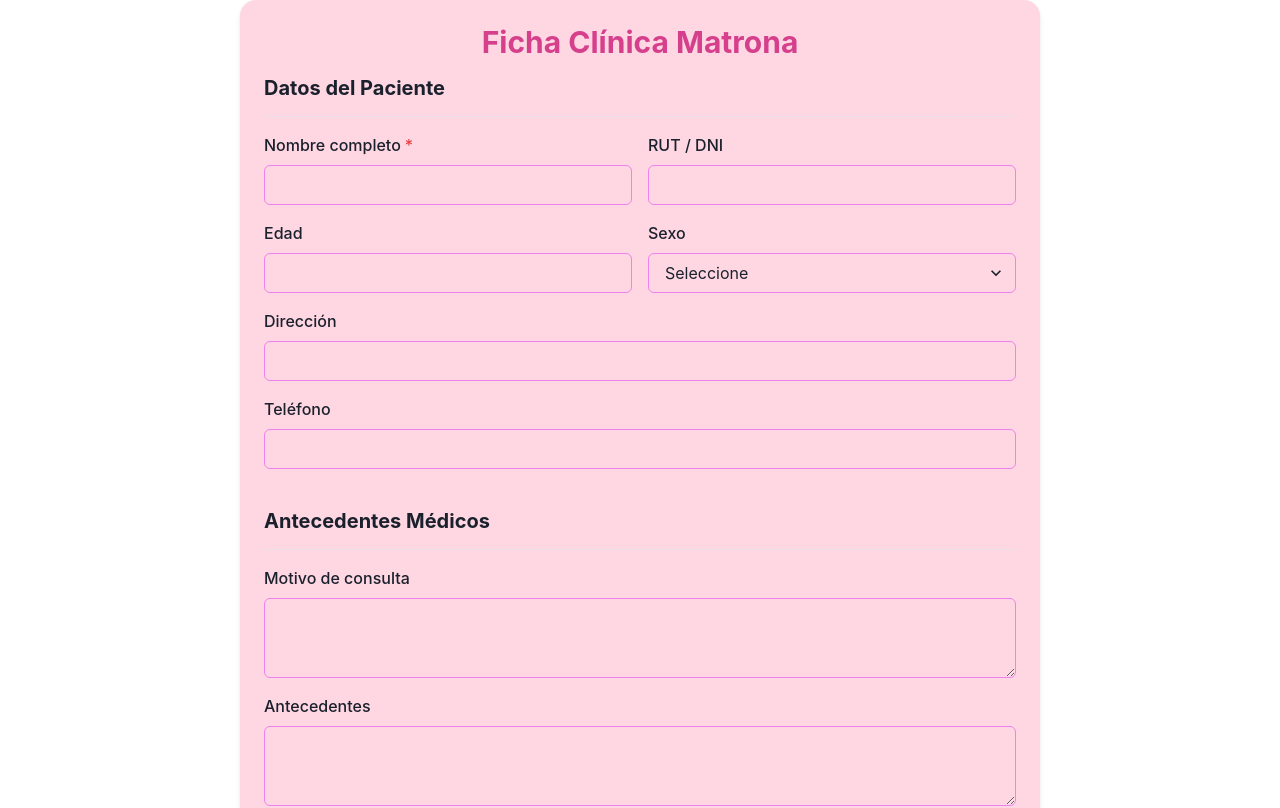
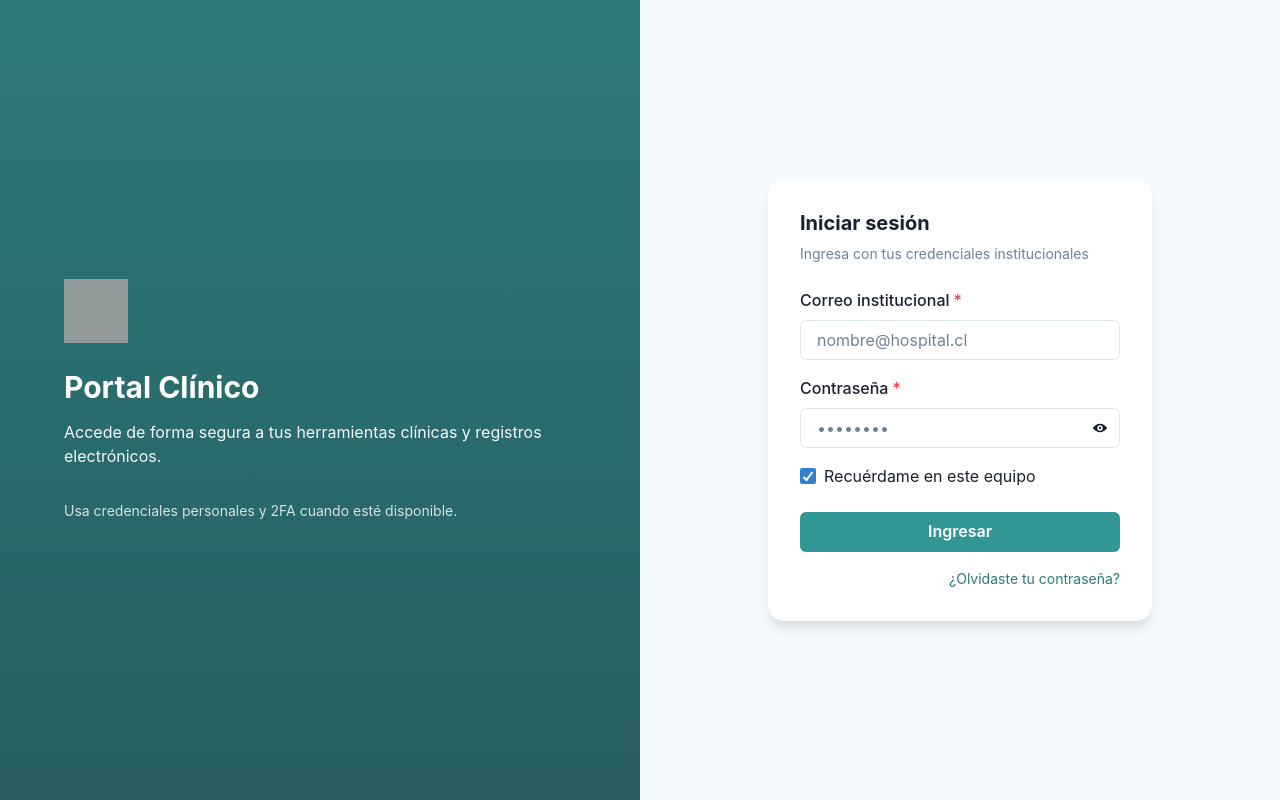
Before and after one commit to nicolo404/ficha-clinica, a React (Vite) app: page / in a window 1280 px wide. Shown: the top 808 px of the page. Built offline with nearby package versions, Linux system fonts and the light colour scheme; grey boxes are pictures that could not be loaded.

Commit message:
Implement login form and page with validation and user feedback

```diff
--- a/package.json
+++ b/package.json
@@ -10,13 +10,15 @@
     "preview": "vite preview"
   },
   "dependencies": {
+    "@chakra-ui/icons": "^2.2.4",
     "@chakra-ui/react": "^2.10.9",
     "@emotion/react": "^11.14.0",
     "@emotion/styled": "^11.14.1",
     "axios": "^1.13.1",
     "framer-motion": "^12.23.24",
     "react": "^19.1.1",
-    "react-dom": "^19.1.1"
+    "react-dom": "^19.1.1",
+    "react-router-dom": "^7.9.5"
   },
   "devDependencies": {
     "@eslint/js": "^9.36.0",
--- a/src/App.jsx
+++ b/src/App.jsx
@@ -1,10 +1,19 @@
 //aplicar rutas route
+import { BrowserRouter as Router, Route, Routes } from 'react-router-dom';
+import React from 'react';
 
-import React from 'react';
 import FichaClinicaPage from './assets/ficha-clinica/page/FichaClinica.jsx';
+import LoginPage from './assets/Login/LoginPage.jsx';
 
 const App = () => {
-  return <FichaClinicaPage/>;
+  return (
+    <Router>
+      <Routes>
+        <Route path="/ficha_clinica" element={<FichaClinicaPage />} />
+        <Route path="/" element={<LoginPage />} />
+      </Routes>
+    </Router>
+  );
 };
 
 export default App;
--- /dev/null
+++ b/src/assets/Login/Components/FormLogin.jsx
@@ -0,0 +1,143 @@
+import { useState } from "react";
+import {
+  Button,
+  Checkbox,
+  FormControl,
+  FormLabel,
+  FormErrorMessage,
+  Input,
+  InputGroup,
+  InputRightElement,
+  IconButton,
+  Link,
+  VStack,
+  useToast,
+} from "@chakra-ui/react";
+import { ViewIcon, ViewOffIcon } from "@chakra-ui/icons";
+import { useNavigate } from "react-router-dom";
+export default function LoginForm() {
+  const toast = useToast();
+    const navigate = useNavigate();
+  const [loading, setLoading] = useState(false);
+  const [showPwd, setShowPwd] = useState(false);
+  const [values, setValues] = useState({ email: "", password: "", remember: true });
+  const [errors, setErrors] = useState({ email: "", password: "" });
+
+  const onChange = (e) => {
+    const { name, value, type, checked } = e.target;
+    setValues((v) => ({ ...v, [name]: type === "checkbox" ? checked : value }));
+  };
+
+  const validate = () => {
+    const e = { email: "", password: "" };
+    if (!values.email) e.email = "El correo es obligatorio";
+    else if (!/^[\w-.]+@([\w-]+\.)+[\w-]{2,}$/i.test(values.email)) e.email = "Correo no válido";
+
+    if (!values.password) e.password = "La contraseña es obligatoria";
+    else if (values.password.length < 6) e.password = "Mínimo 6 caracteres";
+    setErrors(e);
+    return !e.email && !e.password;
+  };
+
+  const handleSubmit = async (ev) => {
+    ev.preventDefault();
+    if (!validate()) return;
+
+    try {
+      setLoading(true);
+      // Simulación de login; aquí llamarías a tu API
+      await new Promise((r) => setTimeout(r, 900));
+
+      toast({
+        title: "Sesión iniciada",
+        description: values.remember
+          ? "Se mantendrá tu sesión en este dispositivo."
+          : "No se recordará tu sesión.",
+        status: "success",
+        duration: 2500,
+        isClosable: true,
+      });
+      navigate("/ficha_clinica");
+      // Redirigir, e.g. window.location.href = "/dashboard";
+    } catch (err) {
+      toast({
+        title: "Error de autenticación",
+        description: "Revisa tus credenciales e intenta nuevamente.",
+        status: "error",
+        duration: 3000,
+        isClosable: true,
+      });
+    } finally {
+      setLoading(false);
+    }
+  };
+
+  return (
+    <form onSubmit={handleSubmit} noValidate>
+      <VStack align="stretch" spacing={4}>
+        <FormControl isInvalid={!!errors.email} isRequired>
+          <FormLabel>Correo institucional</FormLabel>
+          <Input
+            type="email"
+            name="email"
+            placeholder="nombre@hospital.cl"
+            value={values.email}
+            onChange={onChange}
+            autoComplete="username"
+          />
+          <FormErrorMessage>{errors.email}</FormErrorMessage>
+        </FormControl>
+
+        <FormControl isInvalid={!!errors.password} isRequired>
+          <FormLabel>Contraseña</FormLabel>
+          <InputGroup>
+            <Input
+              type={showPwd ? "text" : "password"}
+              name="password"
+              placeholder="••••••••"
+              value={values.password}
+              onChange={onChange}
+              autoComplete="current-password"
+            />
+            <InputRightElement>
+              <IconButton
+                aria-label={showPwd ? "Ocultar contraseña" : "Mostrar contraseña"}
+                size="sm"
+                variant="ghost"
+                onClick={() => setShowPwd((s) => !s)}
+                icon={showPwd ? <ViewOffIcon /> : <ViewIcon />}
+              />
+            </InputRightElement>
+          </InputGroup>
+          <FormErrorMessage>{errors.password}</FormErrorMessage>
+        </FormControl>
+
+        <Checkbox name="remember" isChecked={values.remember} onChange={onChange}>
+          Recuérdame en este equipo
+        </Checkbox>
+
+        <Button
+        type="submit"
+        colorScheme="teal"
+        size="md"
+        isLoading={loading}
+        loadingText="Ingresando..."
+        mt={2}
+        w={{ base: "full", md: "auto" }}   // <-- full en móvil
+        >
+            Ingresar
+        </Button>
+
+        <Link
+          href="/recuperar"
+          color="teal.600"
+          fontSize="sm"
+          alignSelf="flex-end"
+          _hover={{ textDecoration: "underline" }}
+        >
+          ¿Olvidaste tu contraseña?
+        </Link>
+      </VStack>
+    </form>
+  );
+}
--- /dev/null
+++ b/src/assets/Login/LoginPage.jsx
@@ -0,0 +1,66 @@
+import { Box, Flex, Heading, Text, Image, useColorModeValue, useBreakpointValue } from "@chakra-ui/react";
+import LoginForm from "../Login/Components/FormLogin.jsx";
+
+export default function LoginPage() {
+  const bg = useColorModeValue("gray.50", "gray.900");
+  const cardBg = useColorModeValue("white", "gray.800");
+  const logoSize = useBreakpointValue({ base: "48px", md: "64px" });
+
+  return (
+    <Flex minH="100dvh" bg={bg}>
+      {/* Panel ilustrado: solo en md+ */}
+      <Box
+        flex={{ base: "0", md: "1" }}
+        display={{ base: "none", md: "flex" }}
+        alignItems="center"
+        justifyContent="center"
+        bgGradient="linear(to-b, teal.600, teal.700)"
+        color="white"
+        p={{ base: 6, md: 10 }}
+      >
+        <Box maxW="lg">
+          <Image
+            src="https://cdn-icons-png.flaticon.com/512/2966/2966327.png"
+            alt="Logo Salud"
+            boxSize={logoSize}
+            mb={{ base: 4, md: 6 }}
+            opacity={0.9}
+          />
+          <Heading size={useBreakpointValue({ base: "md", md: "lg" })} lineHeight="short">
+            Portal Clínico
+          </Heading>
+          <Text mt={3} opacity={0.95}>
+            Accede de forma segura a tus herramientas clínicas y registros electrónicos.
+          </Text>
+          <Text mt={8} fontSize="sm" opacity={0.8}>
+            Usa credenciales personales y 2FA cuando esté disponible.
+          </Text>
+        </Box>
+      </Box>
+
+      {/* Panel formulario: ocupa todo en móvil */}
+      <Flex flex="1" align="center" justify="center" p={{ base: 4, sm: 6, md: 10 }}>
+        <Box
+          w="full"
+          maxW={{ base: "xs", sm: "sm" }}
+          bg={cardBg}
+          borderRadius={{ base: "xl", md: "2xl" }}
+          boxShadow={{ base: "md", md: "lg" }}
+          p={{ base: 5, md: 8 }}
+        >
+          <Heading
+            size={useBreakpointValue({ base: "md", md: "md" })}
+            mb={2}
+          >
+            Iniciar sesión
+          </Heading>
+          <Text fontSize={{ base: "xs", sm: "sm" }} color="gray.500" mb={{ base: 4, md: 6 }}>
+            Ingresa con tus credenciales institucionales
+          </Text>
+
+          <LoginForm />
+        </Box>
+      </Flex>
+    </Flex>
+  );
+}
```
Also changed, not shown: 1 other file (tests, documents, lock files or other folders).
